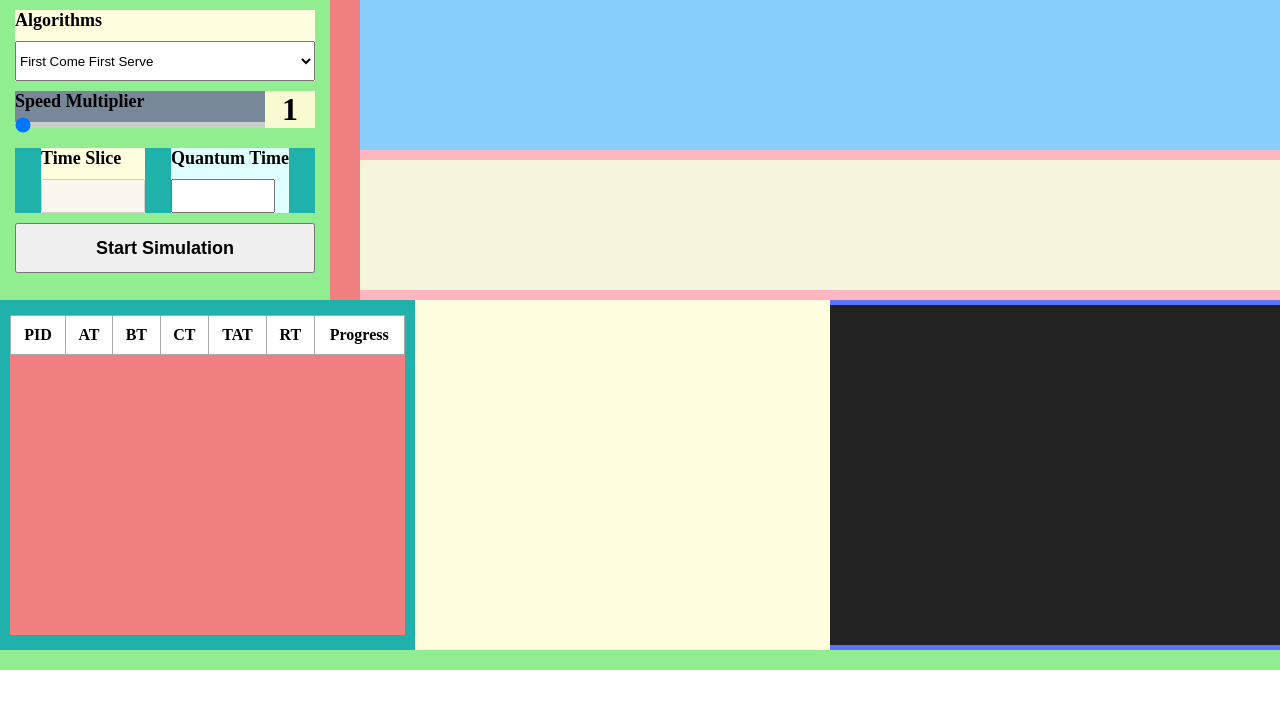
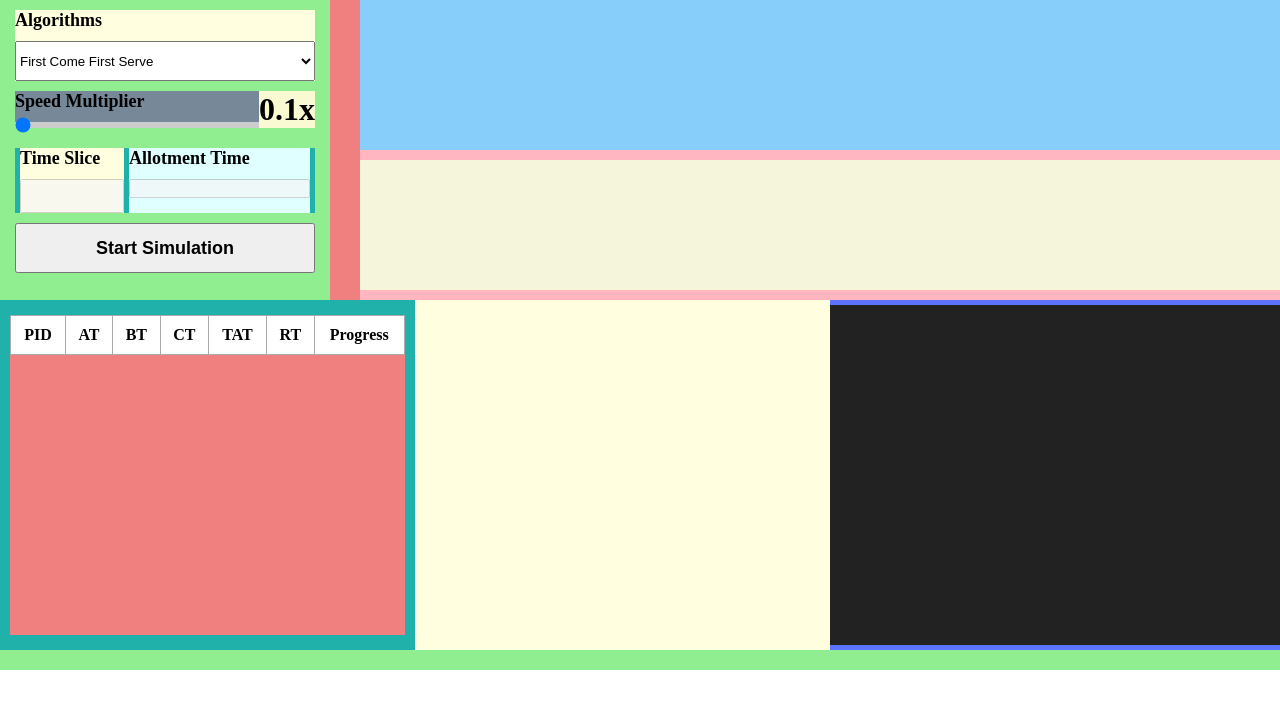
Before and after one commit to Eanicy/Cpu-scheduling, a plain HTML site: page index.html in a window 1280 px wide. Drawn offline with Linux system fonts and the light colour scheme.

Commit message:
Update index.html
slight changes for naming

```diff
--- a/index.html
+++ b/index.html
@@ -27,18 +27,18 @@
                          oninput="speedMultiplierChange(this.value)">
                     </div>
                     <div class="slidercol1">
-                        <h4 class="sliderText">1</h4>
+                        <h4 class="sliderText">0.1x</h4>
                     </div>
 
                 </div>
                 <div class="qsGroup">
                     <div class="tsGroup">
                         <label for="tsInput" class="tsLabel">Time Slice</label>
-                        <input type="text" class="tsInput">
+                        <input type="number" class="tsInput">
                     </div>
                     <div class="quantumGroup">
-                        <label for="quantumInput" class="quantumLabel">Quantum Time</label>
-                        <input type="text" class="quantumInput">
+                        <label for="allotmentInput" class="quantumLabel">Allotment Time</label>
+                        <input type="number" class="allotmentInput">
                     </div>
                 </div>
                 <div class="submitGroup">
```
